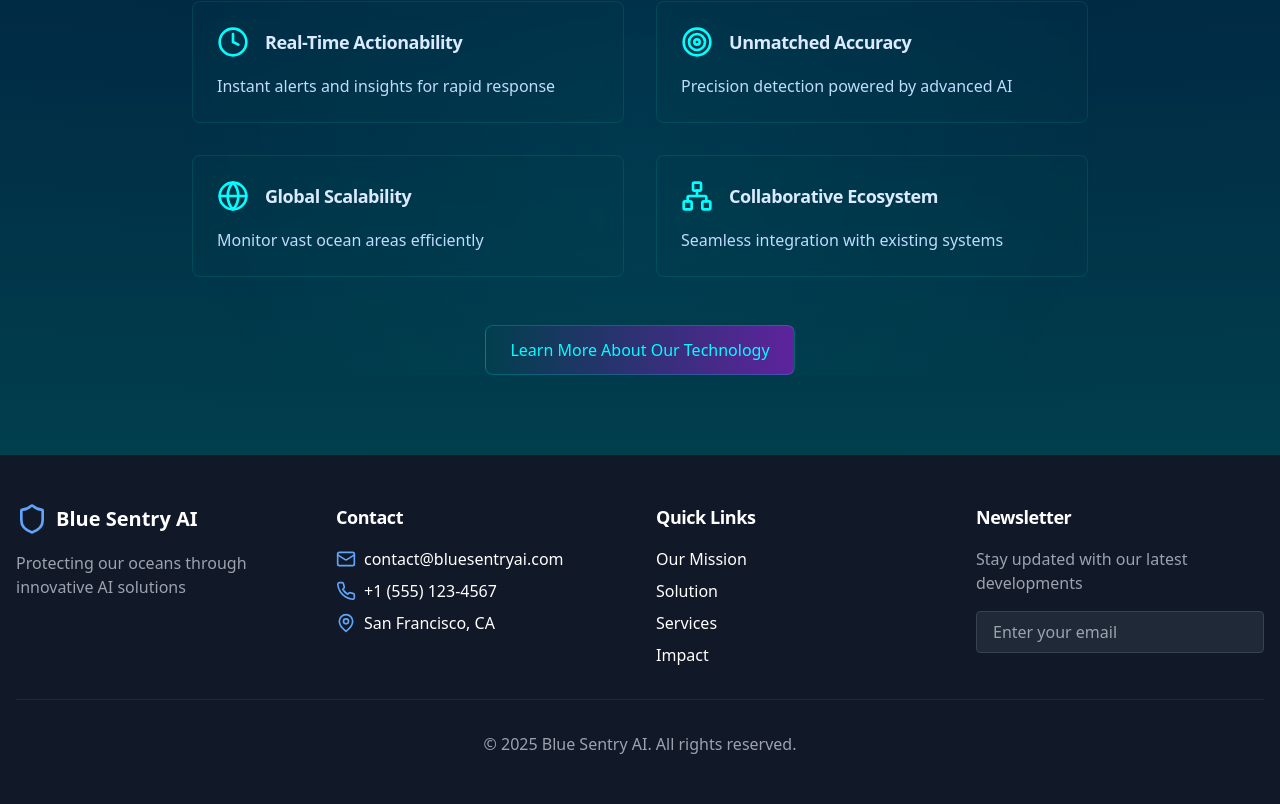
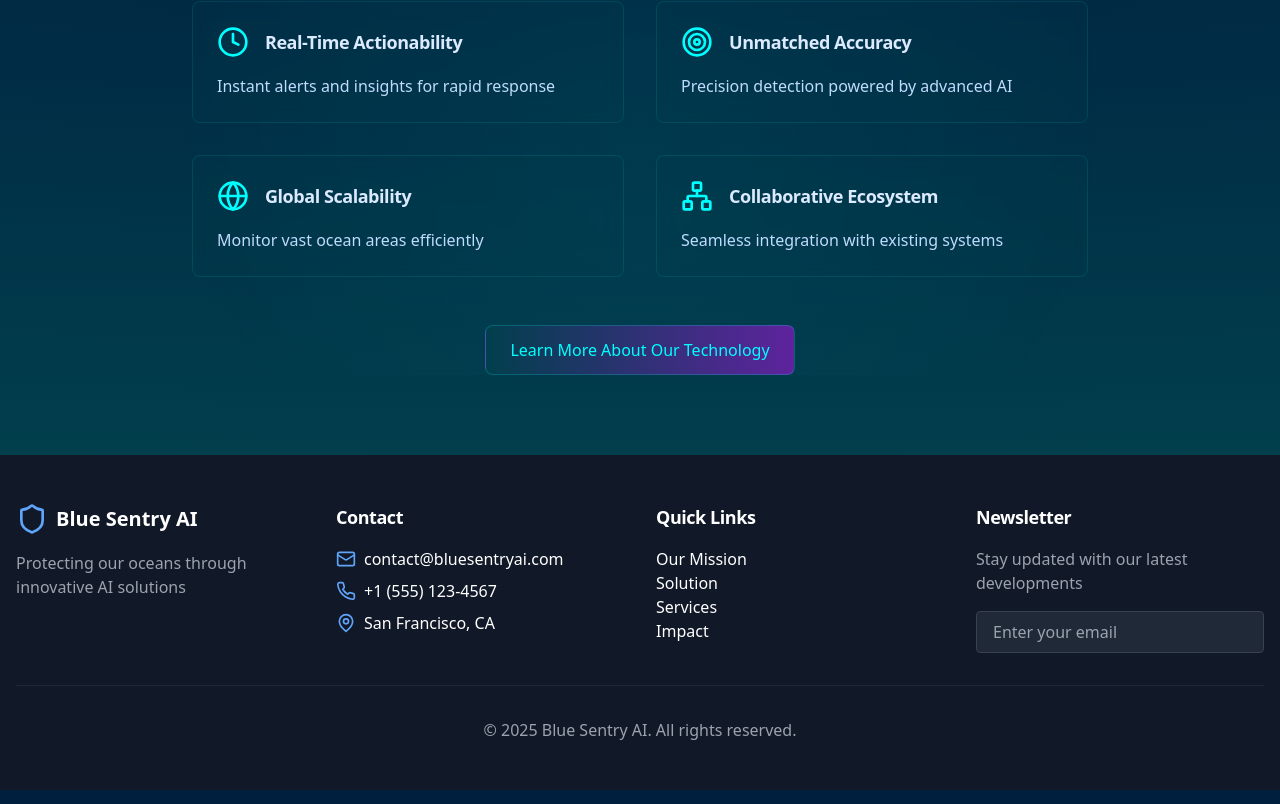
Before and after one commit to ALGOREX-PH/Blue-Sentry-AI, a React (Vite) app: page / in a window 1280 px wide. Shown: the part 5553-6357 px from the top of the page. Built offline with nearby package versions, Linux system fonts and the light colour scheme.

Commit message:
updated Footer Component

```diff
--- a/src/components/Footer.tsx
+++ b/src/components/Footer.tsx
@@ -1,5 +1,7 @@
 import React from 'react';
 import { Shield, Mail, Phone, MapPin } from 'lucide-react';
+import { Link } from 'react-router-dom';
+
 
 export function Footer() {
   return (
@@ -35,10 +37,18 @@ export function Footer() {
           <div>
             <h3 className="text-lg font-semibold mb-4">Quick Links</h3>
             <ul className="space-y-2">
+              <Link to = "/mission">
               <li><a href="#mission" className="hover:text-blue-400">Our Mission</a></li>
+              </Link>
+              <Link to = "/solution">
               <li><a href="#solution" className="hover:text-blue-400">Solution</a></li>
+              </Link>
+              <Link to = "/services">
               <li><a href="#services" className="hover:text-blue-400">Services</a></li>
+              </Link>
+              <Link to = "/impact">
               <li><a href="#impact" className="hover:text-blue-400">Impact</a></li>
+              </Link>
             </ul>
           </div>
           <div>
```
